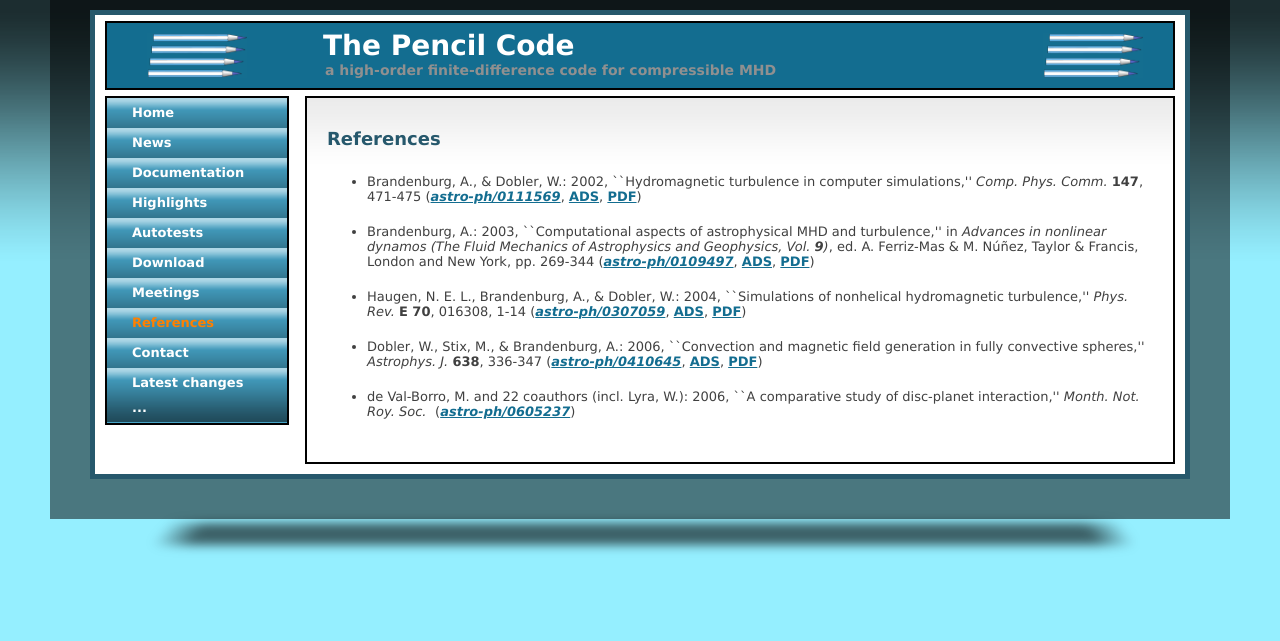
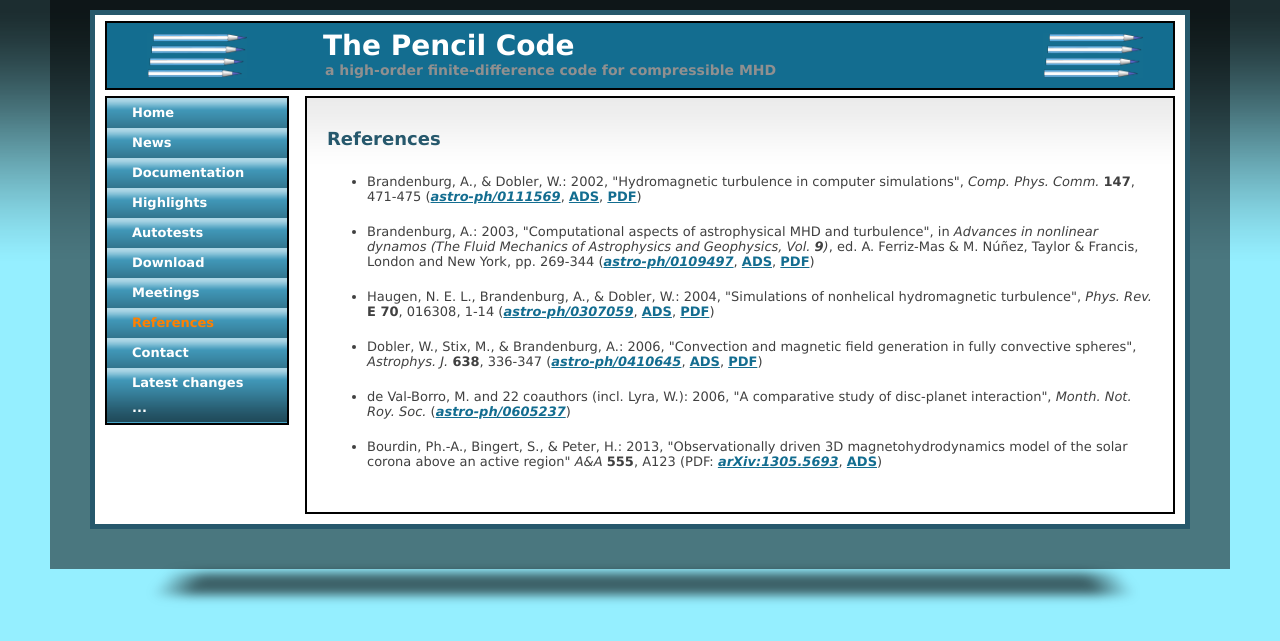
Before and after one commit to pencil-code/website, a PHP site: page /references.php in a window 1280 px wide. Shown: the top 641 px of the page. Run offline with PHP 8.4, Linux system fonts and the light colour scheme.

Commit message:
Added reference for the solar corona models.

```diff
--- a/references.php
+++ b/references.php
@@ -8,36 +8,42 @@
 <ul>
 
 <li class="separated">
-Brandenburg, A., &amp; Dobler, W.:&nbsp;2002, ``Hydromagnetic turbulence in computer simulations,'' <em>Comp. Phys. Comm.</em> <b>147</b>, 471-475
+Brandenburg, A., &amp; Dobler, W.: 2002, &quot;Hydromagnetic turbulence in computer simulations&quot;, <em>Comp. Phys. Comm.</em> <b>147</b>, 471-475
 (<a href="http://arXiv.org/abs/astro-ph/0111569"><i>astro-ph/0111569</i></a>,
 <a href="http://adsabs.harvard.edu/cgi-bin/nph-bib_query?bibcode=2002CoPhC.147..471B&amp;db_key=PHY&amp;high=3ba10b02e000421">ADS</a>,
 <a href="http://www.nordita.org/~brandenb/own/Bran+Dobl02.pdf">PDF</a>)
 </li>
 
 <li class="separated">
-Brandenburg, A.:&nbsp;2003, ``Computational aspects of astrophysical MHD and turbulence,'' in <em>Advances in nonlinear dynamos (The Fluid Mechanics of Astrophysics and Geophysics, Vol. <b>9</b>)</em>, ed. A. Ferriz-Mas &amp; M. N&#250;&#241;ez, Taylor &amp; Francis, London and New York, pp.&nbsp;269-344
+Brandenburg, A.: 2003, &quot;Computational aspects of astrophysical MHD and turbulence&quot;, in <em>Advances in nonlinear dynamos (The Fluid Mechanics of Astrophysics and Geophysics, Vol. <b>9</b>)</em>, ed. A. Ferriz-Mas &amp; M. N&#250;&#241;ez, Taylor &amp; Francis, London and New York, pp.&nbsp;269-344
 (<a href="http://arXiv.org/abs/astro-ph/0109497"><i>astro-ph/0109497</i></a>,
 <a href="http://adsabs.harvard.edu/cgi-bin/nph-bib_query?bibcode=2003and..book..269B&amp;amp;refs=CITATIONS&amp;amp;db_key=PHY">ADS</a>,
 <a href="http://www.nordita.org/~brandenb/own/Bran_comp03.pdf">PDF</a>)
 </li>
 
 <li class="separated">
-Haugen, N. E. L., Brandenburg, A., &amp; Dobler, W.:&nbsp;2004, ``Simulations of nonhelical hydromagnetic turbulence,'' <em>Phys. Rev. </em><b>E 70</b>, 016308, 1-14
+Haugen, N. E. L., Brandenburg, A., &amp; Dobler, W.: 2004, &quot;Simulations of nonhelical hydromagnetic turbulence&quot;, <em>Phys. Rev. </em><b>E 70</b>, 016308, 1-14
 (<a href="http://arXiv.org/abs/astro-ph/0307059"><i>astro-ph/0307059</i></a>,
 <a href="http://adsabs.harvard.edu/cgi-bin/nph-bib_query?bibcode=2004PhRvE..70a6308H&amp;amp;db_key=PHY&amp;amp;high=4080bca9ae20164">ADS</a>,
 <a href="http://www.nordita.org/~brandenb/own/Hau+Bran+Dobl04.pdf">PDF</a>)
 </li>
 
 <li class="separated">
-Dobler, W., Stix, M., &amp; Brandenburg, A.:&nbsp;2006, ``Convection and magnetic field generation in fully convective spheres,'' <em>Astrophys. J. </em><b>638</b>, 336-347
+Dobler, W., Stix, M., &amp; Brandenburg, A.: 2006, &quot;Convection and magnetic field generation in fully convective spheres&quot;, <em>Astrophys. J. </em><b>638</b>, 336-347
 (<a href="http://arXiv.org/abs/astro-ph/0410645"><i>astro-ph/0410645</i></a>,
 <a href="http://adsabs.harvard.edu/cgi-bin/nph-bib_query?bibcode=2006ApJ...638..336D&amp;amp;db_key=AST&amp;amp;data_type=HTML&amp;amp;format=&amp;amp;high=42689b430f26475">ADS</a>,
 <a href="http://www.nordita.org/~brandenb/own/Dobl+Stix+Bran06.pdf">PDF</a>)
 </li>
 
 <li class="separated">
-de Val-Borro, M. and 22 coauthors (incl. Lyra, W.):&nbsp;2006, ``A comparative study of disc-planet interaction,'' <em>Month. Not. Roy. Soc.</em><b>&nbsp;</b>
+de Val-Borro, M. and 22 coauthors (incl. Lyra, W.): 2006, &quot;A comparative study of disc-planet interaction&quot;, <em>Month. Not. Roy. Soc.</em>
 (<a href="http://arXiv.org/abs/astro-ph/0605237"><i>astro-ph/0605237</i></a>)
+</li>
+
+<li class="separated">
+Bourdin, Ph.-A., Bingert, S., &amp; Peter, H.: 2013, &quot;Observationally driven 3D magnetohydrodynamics model of the solar corona above an active region&quot; <em>A&amp;A </em><b>555</b>, A123
+(PDF: <a href="http://arXiv.org/abs/1305.5693"><i>arXiv:1305.5693</i></a>,
+<a href="http://adsabs.harvard.edu/abs/2013A%26A...555A.123B">ADS</a>)
 </li>
 
 </ul>
```
